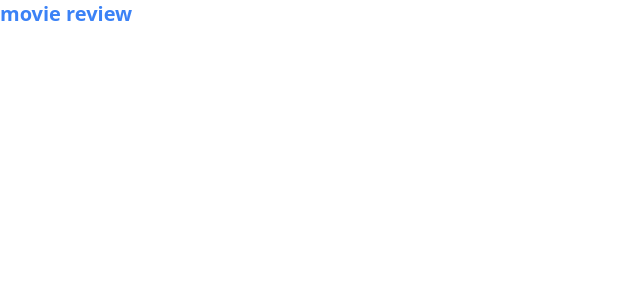
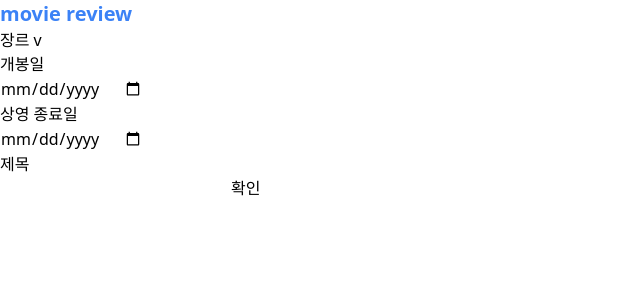
Before and after one commit to techeer-sv/Good-Night-2nd-Hackathon-Frontend, a React (Vite) app in the folder movie/: page / in a window 1280 px wide. Shown: the top 300 px of the page, without its empty margins (0-640 px from the left). Built offline with nearby package versions, Linux system fonts and the light colour scheme.

Commit message:
regist fin

```diff
--- a/movie/src/App.tsx
+++ b/movie/src/App.tsx
@@ -1,7 +1,10 @@
+import RegistPage from './pages/RegistPage';
+
 function App() {
   return (
     <>
       <h2 className='text-blue-500 text-xl font-bold'> movie review</h2>
+      <RegistPage />
     </>
   );
 }
--- /dev/null
+++ b/movie/src/apis/config.ts
@@ -0,0 +1,7 @@
+import axios from 'axios';
+
+const BASE_URL = '/api/v1';
+
+export const baseInstance = axios.create({
+  baseURL: BASE_URL,
+});
--- /dev/null
+++ b/movie/src/components/DropDownBtn.tsx
@@ -0,0 +1,21 @@
+type DropDownBtnProps = {
+  items: string[];
+  setGenre: any;
+};
+export default function DropDownBtn({ items, setGenre }: DropDownBtnProps) {
+  return (
+    <>
+      {items.map((item, index) => (
+        <li
+          key={index}
+          onClick={() => {
+            setGenre(item);
+            // console.log(item);
+          }}
+        >
+          {item}
+        </li>
+      ))}
+    </>
+  );
+}
--- /dev/null
+++ b/movie/src/pages/RegistPage.tsx
@@ -0,0 +1,57 @@
+import { useState } from 'react';
+import DropDownBtn from '../components/DropDownBtn';
+import { baseInstance } from '../apis/config';
+
+export default function RegistPage() {
+  const [view, setView] = useState(false);
+  const [openDate, setOpenDate] = useState('');
+  const [finDate, setFinDate] = useState('');
+  const [title, setTitle] = useState('');
+  const [genre, setGenre] = useState('');
+  const genres = ['스릴러', '로맨스', '코믹', '액션'];
+
+  const registMovie = async () => {
+    const formatOpenDate = new Date(openDate).toISOString(); // Convert to ISO 8601 format
+    const formatFinDate = new Date(finDate).toISOString();
+    const data = {
+      endAt: formatFinDate,
+      genre: genre,
+      releasedAt: formatOpenDate,
+      title: title,
+    };
+    const response = await baseInstance.post('/movies', data);
+    if (response.status === 201) console.log('regist fin');
+    else console.log('error');
+  };
+
+  console.log(genre + openDate + finDate + title);
+  return (
+    <>
+      <div>
+        <label
+          onClick={() => {
+            setView(!view);
+          }}
+        >
+          <button>장르 {view ? '^' : 'v'}</button>
+        </label>
+        {view && <DropDownBtn items={genres} setGenre={setGenre} />}
+      </div>
+      <div>개봉일</div>
+      <input
+        type='date'
+        value={openDate}
+        onChange={(e) => setOpenDate(e.target.value)}
+      />
+      <div>상영 종료일</div>
+      <input
+        type='date'
+        value={finDate}
+        onChange={(e) => setFinDate(e.target.value)}
+      />
+      <div>제목</div>
+      <input value={title} onChange={(e) => setTitle(e.target.value)} />
+      <button onClick={registMovie}>확인</button>
+    </>
+  );
+}
--- a/movie/vite.config.ts
+++ b/movie/vite.config.ts
@@ -13,4 +13,11 @@ export default defineConfig({
       },
     },
   },
+  server: {
+    proxy: {
+      '/api': {
+        target: 'http://localhost:8080',
+      },
+    },
+  },
 });
```
